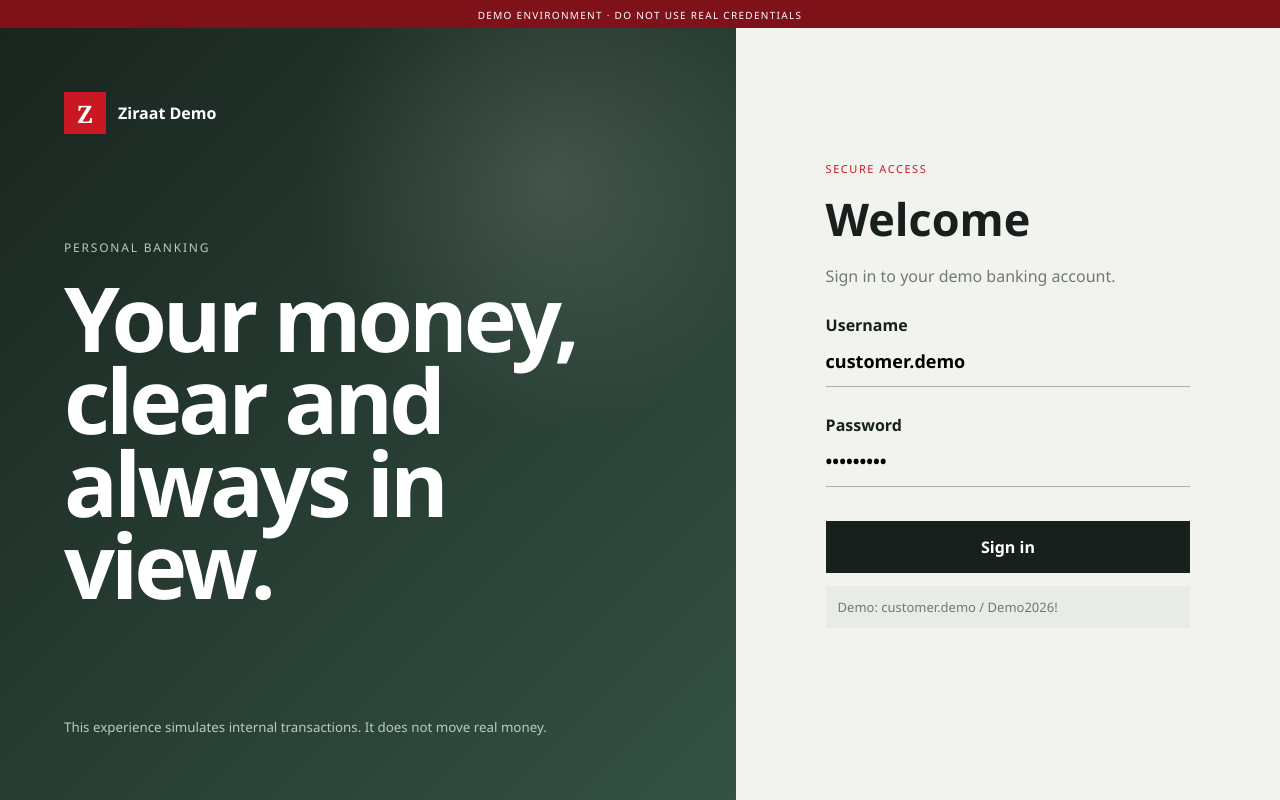
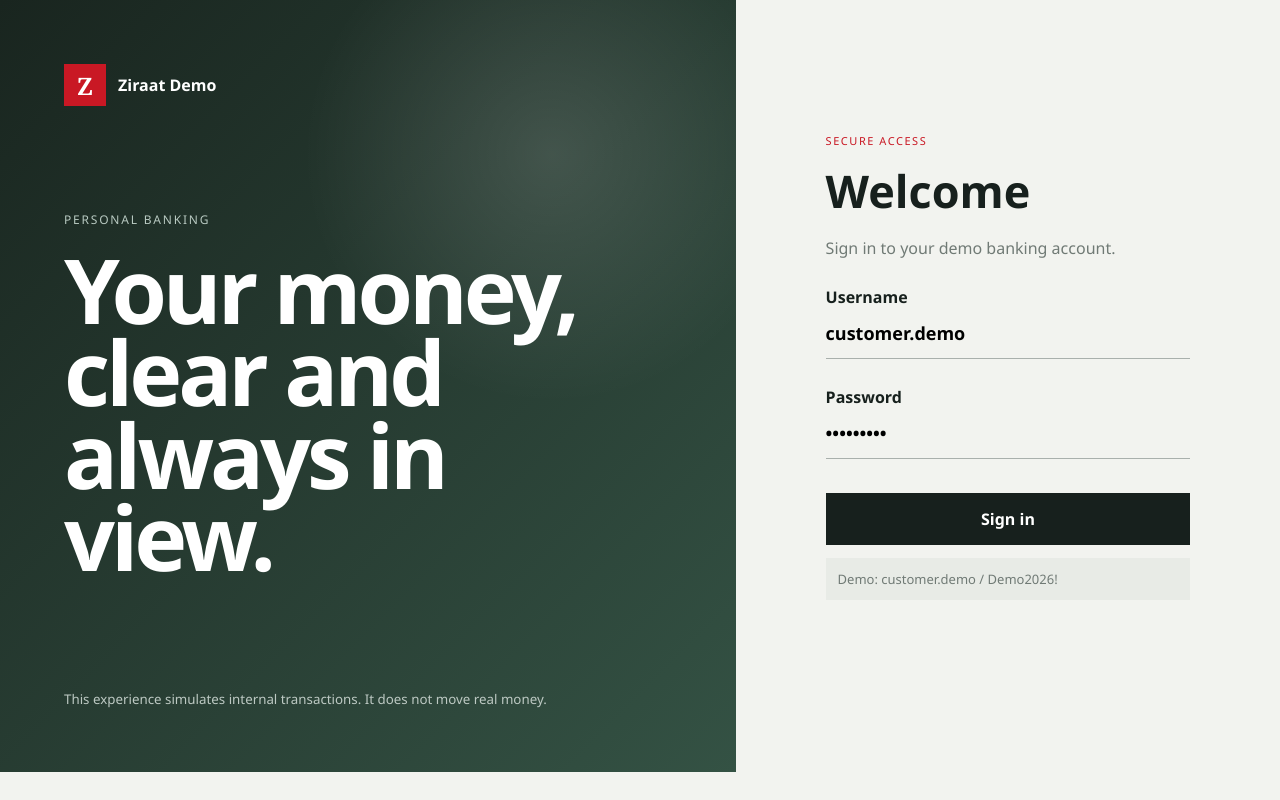
Before and after one commit to remedycool0-debug/clon2, a website: page public/internet-banking/index.html in a window 1280 px wide. Drawn offline with Linux system fonts and the light colour scheme; no server answers; a web font is replaced by a local one.

Commit message:
Update index.html

```diff
--- a/public/internet-banking/index.html
+++ b/public/internet-banking/index.html
@@ -1,5 +1,4 @@
 <!doctype html><html lang="en"><head><meta charset="utf-8"><meta name="viewport" content="width=device-width,initial-scale=1"><meta name="color-scheme" content="light"><title>Internet Banking · Demo</title><link rel="stylesheet" href="/internet-banking/banking.css"><link rel="stylesheet" href="/hidden.css"><script type="module" src="/internet-banking/banking.js"></script></head><body>
-<div class="demo-bar">DEMO ENVIRONMENT · DO NOT USE REAL CREDENTIALS</div>
 <main id="login" class="login"><section class="login-art"><a href="/en" class="brand"><span>Z</span><strong>Ziraat Demo</strong></a><div><p>Personal banking</p><h1>Your money, clear and always in view.</h1></div><small>This experience simulates internal transactions. It does not move real money.</small></section><form id="login-form"><p class="eyebrow">Secure access</p><h2>Welcome</h2><p>Sign in to your demo banking account.</p><label>Username<input name="username" autocomplete="username" value="customer.demo" required></label><label>Password<input name="password" type="password" autocomplete="current-password" value="Demo2026!" required></label><button>Sign in</button><p class="credentials">Demo: customer.demo / Demo2026!</p><p class="error" role="alert"></p></form></main>
 <main id="app" class="app" hidden><aside><a href="/en" class="brand"><span>Z</span><strong>Ziraat Demo</strong></a><nav><button class="active" type="button">Overview</button><button id="focus-move" type="button">Transact</button><button id="focus-message" type="button">Messages</button></nav><button id="logout" class="logout" type="button">Sign out</button></aside><section class="content"><header><div><p id="greeting">Good morning</p><h1 id="customer-name">Customer</h1></div><div class="avatar">DC</div></header><div id="dashboard"></div><p id="app-error" class="error" role="alert"></p></section></main>
 </body></html>
```
